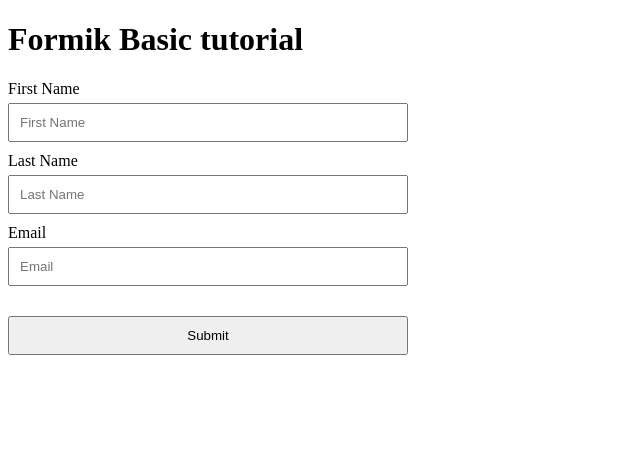
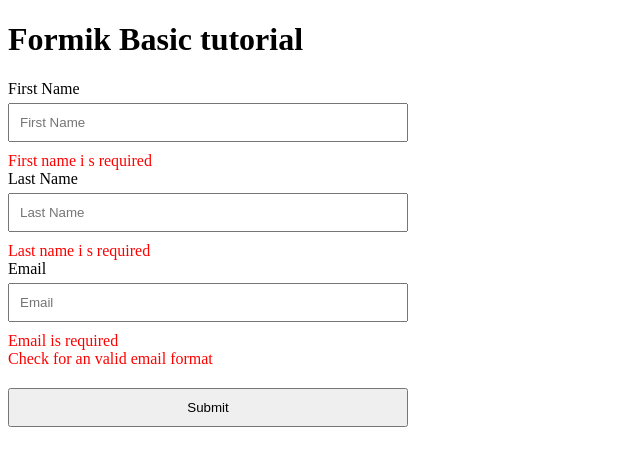
Before and after one commit to afonsecav88/react-formik, a React (Vite) app in the folder react-formik/: page / in a window 1280 px wide. Shown: the top 466 px of the page, without its empty margins (0-640 px from the left). Built offline with nearby package versions, Linux system fonts and the light colour scheme.

Commit message:
intalled formik and use hook useFormik

```diff
--- a/react-formik/src/forms/pages/FormikBasicPage.tsx
+++ b/react-formik/src/forms/pages/FormikBasicPage.tsx
@@ -1,16 +1,59 @@
+import { useFormik } from 'formik';
 import '../styles/styles.css';
 
 export const FormikBasicPage = () => {
+  const { handleSubmit, handleChange, values } = useFormik({
+    initialValues: {
+      firstName: '',
+      lastName: '',
+      email: '',
+    },
+    onSubmit: (values) => {
+      console.log(values);
+    },
+    //  async onSubmit(values) {
+    //    console.log(values);
+    //  },
+  });
+
+  const { firstName, lastName, email } = values;
+
   return (
     <div>
       <h1>Formik Basic tutorial</h1>
-      <form noValidate>
+      <form noValidate onSubmit={handleSubmit}>
         <label htmlFor="firstName">First Name</label>
-        <input type="text" name="firstName" placeholder="First Name" />
+        <input
+          type="text"
+          name="firstName"
+          value={firstName}
+          placeholder="First Name"
+          onChange={handleChange}
+        />
+        <span>First name i s required </span>
+
         <label htmlFor="lastName">Last Name</label>
-        <input type="text" name="lastName" placeholder="Last Name" />
+        <input
+          type="text"
+          name="lastName"
+          value={lastName}
+          placeholder="Last Name"
+          onChange={handleChange}
+        />
+        <span>Last name i s required </span>
+
         <label htmlFor="email">Email</label>
-        <input type="email" name="email" placeholder="Email" />
+        <input
+          type="email"
+          name="email"
+          value={email}
+          placeholder="Email"
+          onChange={handleChange}
+        />
+
+        <span>Email is required </span>
+        <span>Check for an valid email format </span>
+
         <button type="submit">Submit</button>
       </form>
     </div>
```
